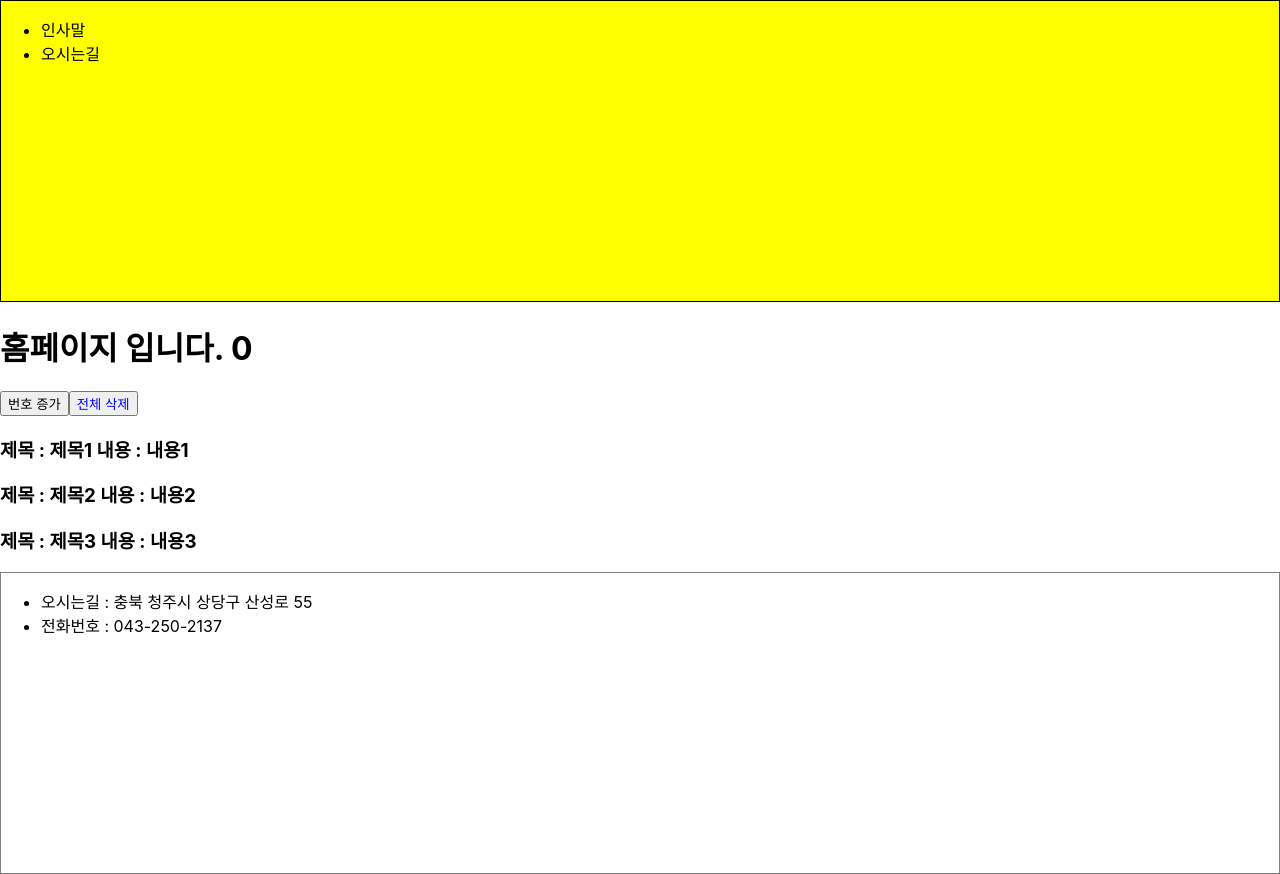
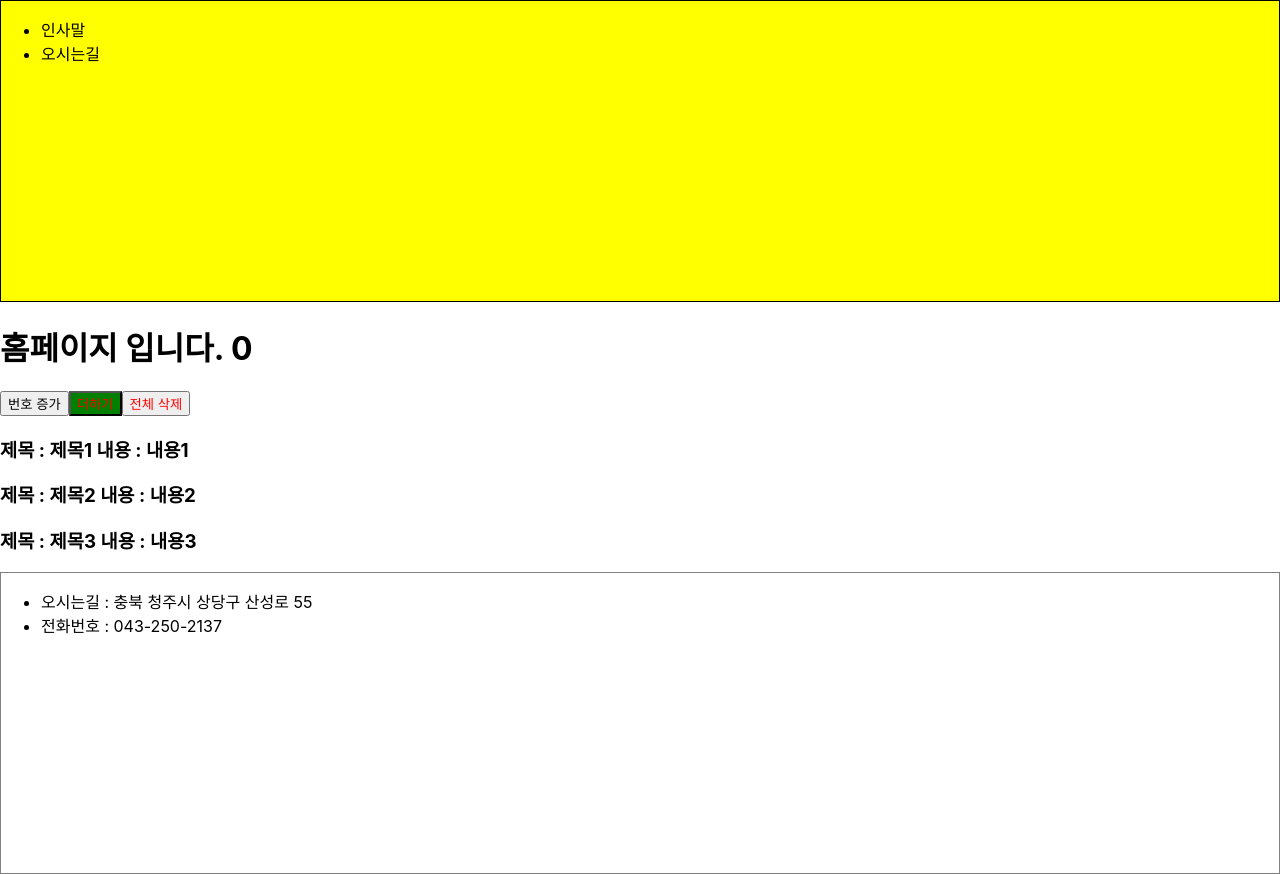
Before and after one commit to revisionismer/study-react, a React (Create React App) app: page / in a window 1280 px wide. Built offline with nearby package versions, Linux system fonts and the light colour scheme.

Commit message:
11. react styled-component 스타일 상속

```diff
--- a/src/components/Header.js
+++ b/src/components/Header.js
@@ -6,12 +6,12 @@ import styled from 'styled-components';
 const HeaderList = styled.div`
     border: 1px solid black;
     height: 300px;
-    background-color: ${(props) => props.backgroundcolor};
+    background-color: ${(props) => props.$backgroundcolor};
 `;
 
 const Header = () => {
     return (
-        <HeaderList backgroundcolor='yellow'>
+        <HeaderList $backgroundcolor={'yellow'}>
             <ul>
                 <li>인사말</li>
                 <li>오시는길</li>
--- a/src/components/home/Home.js
+++ b/src/components/home/Home.js
@@ -2,14 +2,18 @@ import React from 'react';
 import styled from 'styled-components';
 
 const StyledDeleteButton = styled.button`
-color: ${(props) => (props.user.username === 'ssar' ? "blue" : "red")};
+    color: ${(props) => (props.$user.username === 'ssar' ? "blue" : "red")};
+`;
+// 스타일 상속
+const StyledAddButton = styled(StyledDeleteButton)`
+    background-color: green;
 `;
 
 const Home = (props) => {
     //   const boards = props.boards;
     //   const id = props.id;
 
-    // Tip : 구조 분할 할당 : 2024-02-10, 11강 24:55초
+    // Tip : 구조 분할 할당
     const { boards, setBoards, user } = props;
 
     const { number, setNumber } = props;
@@ -18,7 +22,9 @@ const Home = (props) => {
         <div>
             <h1>홈페이지 입니다. {number}</h1>
             <button onClick={() => setNumber(number + 1)}>번호 증가</button>
-            <StyledDeleteButton user={user} onClick={() => setBoards([])}>전체 삭제</StyledDeleteButton>
+            {/* styled로 css 구성시 넘기고 싶은 객체 정보를 props로 넘길때에는 매개변수 앞에 $를 붙여야 경고가 안뜬다.  */}
+            <StyledAddButton $user={user}>더하기</StyledAddButton>
+            <StyledDeleteButton $user={user} onClick={() => setBoards([])}>전체 삭제</StyledDeleteButton>
             {boards.map((board, index) => <h3 key={index}>제목 : {board.title} 내용 : {board.content}</h3>)}
         </div>
 
--- a/src/pages/HomePage.js
+++ b/src/pages/HomePage.js
@@ -21,13 +21,13 @@ const HomePage = () => {
         ];
 
         setBoards([...data]);
-        setUser({ id: 1, username: 'ssar' });
+        setUser({ id: 1, username: "cos" });
     }, [])
 
     return (
         <div>
             <Header />
-            <Home boards={boards} setBoards={setBoards} number={number} setNumber={setNumber} user={user} setUser={setUser} />  {/** Props */}
+            <Home boards={boards} number={number} user={user} />  {/** Props */}
             <Footer />
         </div>
     );
```
Also changed, not shown: 1 other file (tests, documents, lock files or other folders).
